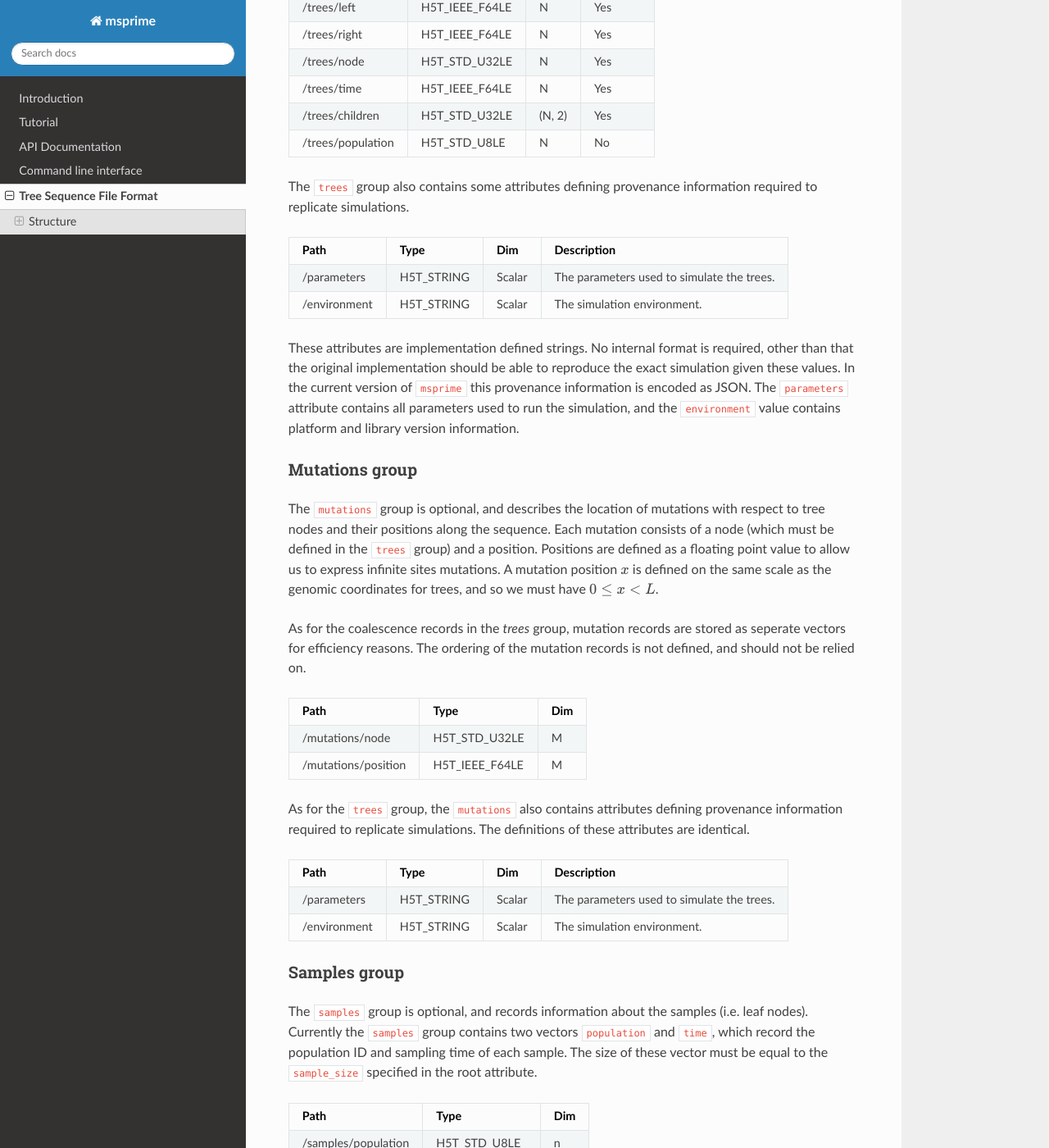
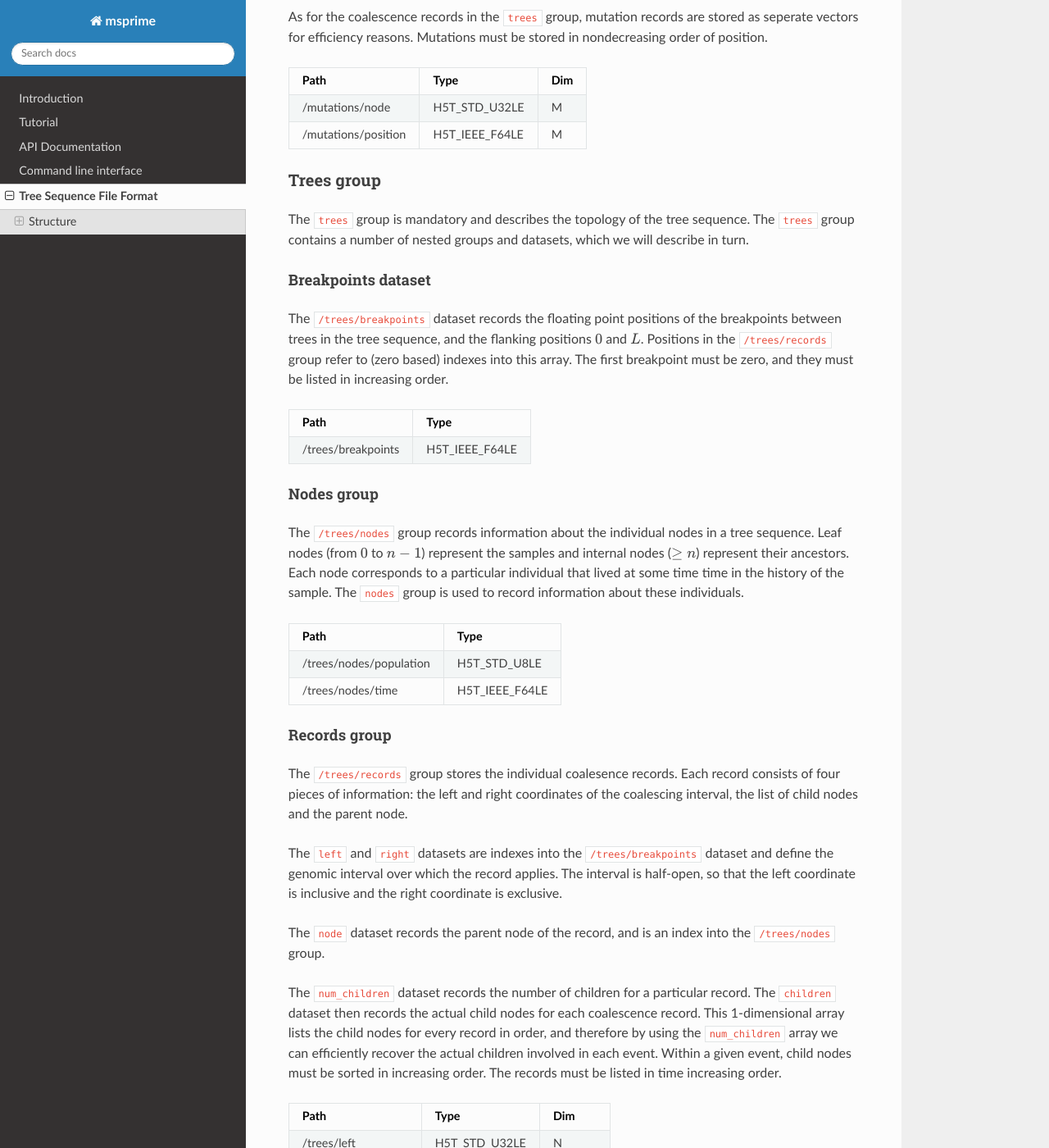
Before and after one commit to tskit-dev/msprime, a Sphinx documentation site: the page built from docs/file-format.rst, in a window 1280 px wide and 1400 px high, scrolled down 1192 px. Shown: the whole window at 82% size. Built offline with Sphinx 7.4.7 and the Read the Docs theme 2.0.0, drawn with Linux system fonts in a browser that asks for light colours; the version number could not be read and is left out; some of the changed text lies outside the part shown.

Commit message:
Documented v3 HDF5 file format.
Closes #41.

```diff
--- a/docs/file-format.rst
+++ b/docs/file-format.rst
@@ -22,73 +22,36 @@
 datasets to define the data along with attributes to provide necessary
 contextual information.
 
-The root group contains a number of attributes, describing the basic
-properties of data set. The ``format_version`` attribute is a
-pair ``(major, minor)`` describing the file format version. This
-document describes version 2.1.
+The root group contains one attributes, ``format_version``. This
+is a pair ``(major, minor)`` describing the file format version. This
+document describes version 3.1.
 
 ================    ==============      ======      ===========
 Path                Type                Dim         Description
 ================    ==============      ======      ===========
 /format_version     H5T_STD_U32LE       2           The (major, minor) file format version.
-/sample_size        H5T_STD_U32LE       Scalar      The simulated sample size :math:`n`.
-/sequence_length    H5T_IEEE_F64LE      Scalar      The simulated sequence length :math:`L`.
 ================    ==============      ======      ===========
 
-+++++++++++
-Trees group
-+++++++++++
+++++++++++++++++++
+Provenance dataset
+++++++++++++++++++
 
-The ``trees`` group is mandatory, and describes the tree sequence.
-This is composed of a sequence of coalescent records, and each
-record consists of
-five fields. The ``left`` and ``right`` fields define the genomic interval
-over which the record applies. The interval is half-open, so that the
-left coordinate is inclusive and the right coordinate is exclusive. Every
-genomic coordinate :math:`x` must lie in the range :math:`0 \leq x < L`,
-where :math:`L` is the sequence length defined in the root attribute
-``sequence_length``.
+The provenance dataset records information relating the the provenance
+of a particular tree sequence file. When a tree sequence file is generated
+all the information required to reproduce the file should be encoded
+as a string and stored in this dataset. Subsequent modifications to the
+file should be also be recorded and appended to the list of strings.
 
-The ``node`` and ``children`` fields in a coalescence record define the
-event of the given node becoming the parent of the given pair of
-children. Every node is a positive integer. The ``time`` field in a
-coalescence record then defines the time at which this event occured.
-
-The ``trees`` group contains these coalescence records. The records are
-stored in the form of a seperate vector for each field for efficiency reasons.
-The following table defines the types and structures of the datasets in
-this group (assuming we have N records).
-
-The order of the records is arbitrary, and should not be relied on.
-
-=================       ==============      ======  ========
-Path                    Type                Dim     Required
-=================       ==============      ======  ========
-/trees/left             H5T_IEEE_F64LE      N       Yes
-/trees/right            H5T_IEEE_F64LE      N       Yes
-/trees/node             H5T_STD_U32LE       N       Yes
-/trees/time             H5T_IEEE_F64LE      N       Yes
-/trees/children         H5T_STD_U32LE       (N, 2)  Yes
-/trees/population       H5T_STD_U8LE        N       No
-=================       ==============      ======  ========
-
-The ``trees`` group also contains some attributes defining provenance
-information required to replicate simulations.
+The format of these strings is implementation defined. In the
+current version of ``msprime`` provenance information is encoded
+as JSON. This information is incomplete, and will be updated in future
+versions.
 
 ================    ==============      ======      ===========
 Path                Type                Dim         Description
 ================    ==============      ======      ===========
-/parameters         H5T_STRING          Scalar      The parameters used to simulate the trees.
-/environment        H5T_STRING          Scalar      The simulation environment.
+/provenance         H5T_STRING          Scalar      Provenance information.
 ================    ==============      ======      ===========
-
-These attributes are implementation defined strings. No internal format
-is required, other than that the original implementation should be
-able to reproduce the exact simulation given these values. In the
-current version of ``msprime`` this provenance information is encoded
-as JSON. The ``parameters`` attribute contains all parameters used to
-run the simulation, and the ``environment``
-value contains platform and library version information.
 
 +++++++++++++++
 Mutations group
@@ -100,11 +63,12 @@
 position. Positions are defined as a floating point value to allow us to
 express infinite sites mutations. A mutation position :math:`x` is defined on the same
 scale as the genomic coordinates for trees, and so we must have
-:math:`0 \leq x < L`.
+:math:`0 \leq x < L`, where :math:`L` is the largest value in the
+``/trees/breakpoints`` dataset.
 
-As for the coalescence records in the `trees` group, mutation records are
-stored as seperate vectors for efficiency reasons. The ordering of the mutation
-records is not defined, and should not be relied on.
+As for the coalescence records in the ``trees`` group, mutation records are
+stored as seperate vectors for efficiency reasons. Mutations must be stored
+in nondecreasing order of position.
 
 ===================     ==============      =====
 Path                    Type                Dim
@@ -113,31 +77,96 @@
 /mutations/position     H5T_IEEE_F64LE      M
 ===================     ==============      =====
 
-As for the ``trees`` group, the ``mutations`` also contains attributes
-defining provenance information required to replicate simulations. The
-definitions of these attributes are identical.
++++++++++++
+Trees group
++++++++++++
 
-================    ==============      ======      ===========
-Path                Type                Dim         Description
-================    ==============      ======      ===========
-/parameters         H5T_STRING          Scalar      The parameters used to simulate the trees.
-/environment        H5T_STRING          Scalar      The simulation environment.
-================    ==============      ======      ===========
+The ``trees`` group is mandatory and describes the topology of the tree
+sequence. The ``trees`` group contains a number of nested groups and datasets,
+which we will describe in turn.
 
+^^^^^^^^^^^^^^^^^^^
+Breakpoints dataset
+^^^^^^^^^^^^^^^^^^^
 
-+++++++++++++++
-Samples group
-+++++++++++++++
+The ``/trees/breakpoints`` dataset records the floating point positions of the
+breakpoints between trees in the tree sequence, and the flanking positions
+:math:`0` and :math:`L`. Positions in the ``/trees/records`` group refer to
+(zero based) indexes into this array. The first breakpoint must be zero, and
+they must be listed in increasing order.
 
-The ``samples`` group is optional, and records information about the
-samples (i.e. leaf nodes). Currently the ``samples`` group contains
-two vectors ``population`` and ``time``, which record the population ID
-and sampling time of each sample. The size of these vector must be equal to the
-``sample_size`` specified in the root attribute.
+=======================     ==============
+Path                        Type
+=======================     ==============
+/trees/breakpoints          H5T_IEEE_F64LE
+=======================     ==============
 
-===================     ==============      =====
-Path                    Type                Dim
-===================     ==============      =====
-/samples/population     H5T_STD_U8LE        n
-/samples/time           H5T_IEEE_F64LE      n
-===================     ==============      =====
+^^^^^^^^^^^
+Nodes group
+^^^^^^^^^^^
+
+The ``/trees/nodes`` group records information about the individual
+nodes in a tree sequence. Leaf nodes (from :math:`0` to :math:`n - 1`)
+represent the samples and internal nodes (:math:`\geq n`) represent
+their ancestors. Each node corresponds to a particular individual that
+lived at some time time in the history of the sample. The ``nodes``
+group is used to record information about these individuals.
+
+=======================     ==============
+Path                        Type
+=======================     ==============
+/trees/nodes/population     H5T_STD_U8LE
+/trees/nodes/time           H5T_IEEE_F64LE
+=======================     ==============
+
+^^^^^^^^^^^^^
+Records group
+^^^^^^^^^^^^^
+
+The ``/trees/records`` group stores the individual coalesence records.
+Each record consists of four pieces of information: the left and
+right coordinates of the coalescing interval, the list of child nodes
+and the parent node.
+
+The ``left`` and ``right`` datasets are indexes into the ``/trees/breakpoints``
+dataset and define the genomic interval over which the record applies. The
+interval is half-open, so that the left coordinate is inclusive and the right
+coordinate is exclusive.
+
+The ``node`` dataset records the parent node of the record, and is
+an index into the ``/trees/nodes`` group.
+
+The ``num_children`` dataset records the number of children for a particular
+record. The ``children`` dataset then records the actual child nodes for each
+coalescence record. This 1-dimensional array lists the child nodes for every
+record in order, and therefore by using the ``num_children`` array we can
+efficiently recover the actual children involved in each event. Within a given
+event, child nodes must be sorted in increasing order. The records must be
+listed in time increasing order.
+
+===================       ==============      ======
+Path                      Type                Dim
+===================       ==============      ======
+/trees/left               H5T_STD_U32LE       N
+/trees/right              H5T_STD_U32LE       N
+/trees/node               H5T_STD_U32LE       N
+/trees/num_children       H5T_STD_U32LE       N
+/trees/children           H5T_STD_U32LE       :math:`\leq 2 \times` N
+===================       ==============      ======
+
+^^^^^^^^^^^^^
+Indexes group
+^^^^^^^^^^^^^
+
+The ``/trees/indexes`` group records information required to efficiently
+reconstruct the individual trees from the tree sequence. The
+``insertion_order`` dataset contains the order in which records must be applied
+and the ``removal_order`` dataset the order in which records must be
+removed for a left-to-right traversal of the trees.
+
+==============================     ==============
+Path                               Type
+==============================     ==============
+/trees/indexes/insertion_order     H5T_STD_U32LE
+/trees/indexes/removal_order       H5T_STD_U32LE
+==============================     ==============
```
